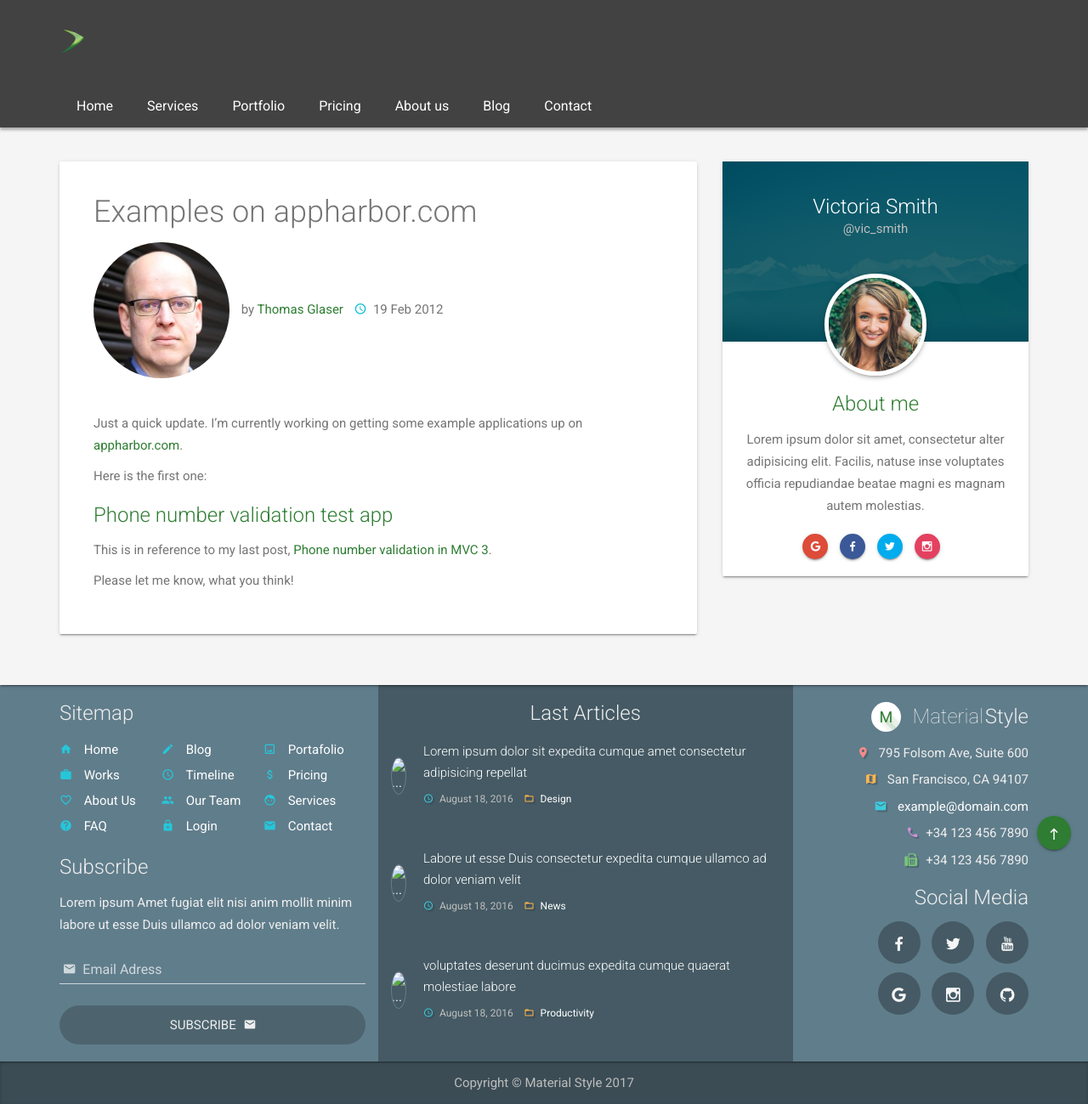
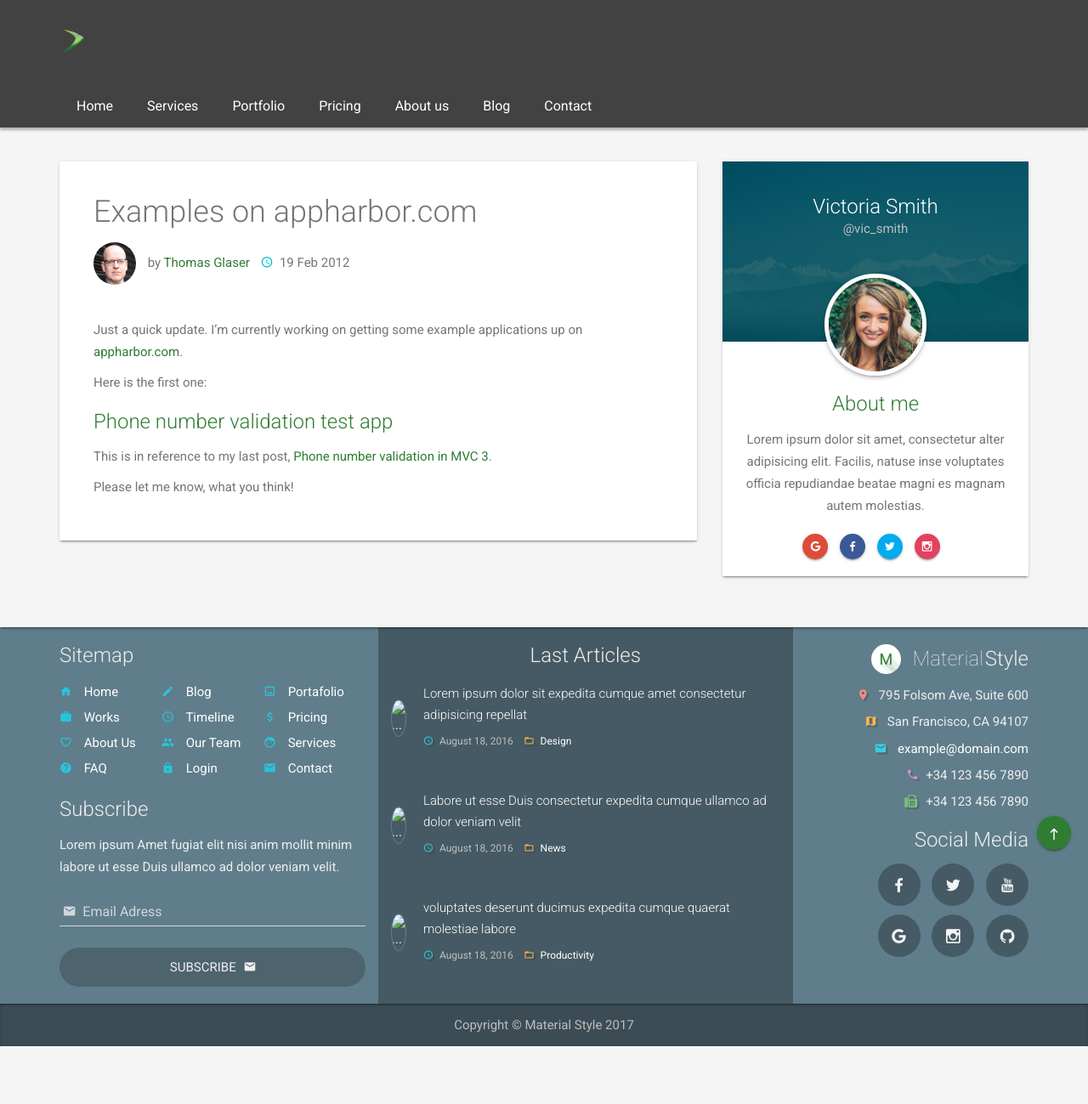
Before and after one commit to tkglaser/tkglaser.github.io, a Jekyll site: the page built from _posts/2012-02-19-examples-on-appharborcom.md, in a window 1280 px wide. Shown: the whole page at 85% size. Built offline with Jekyll 4.4.1, drawn with Linux system fonts in a browser that asks for light colours; comment, search, counter and statistics services are not loaded; after the commit the page ends 1231 px from its top, so only the background shows below that.

Commit message:
Update post.html

```diff
--- a/_layouts/post.html
+++ b/_layouts/post.html
@@ -8,7 +8,7 @@ layout: default
                 <div class="card-block card-block-big" itemscope itemtype="http://schema.org/BlogPosting">
                     <h1 class="no-mt" itemprop="name headline">{{ page.title | escape }}</h1>
                     <div class="mb-4">
-                        <img src="/assets/images/Thomas-Profile-160.jpg" alt="..." class="img-circle mr-1"> by
+                        <img src="/assets/images/Thomas-Profile-160.jpg" alt="..." class="img-circle mr-1" style="max-width:50px"> by
                         <a href="javascript:void(0)"><span itemprop="author" itemscope itemtype="http://schema.org/Person"><span itemprop="name">Thomas Glaser</span></span></a>
                         <span class="ml-1 hidden-xs">
                             <i class="zmdi zmdi-time mr-05 color-info"></i>
```
